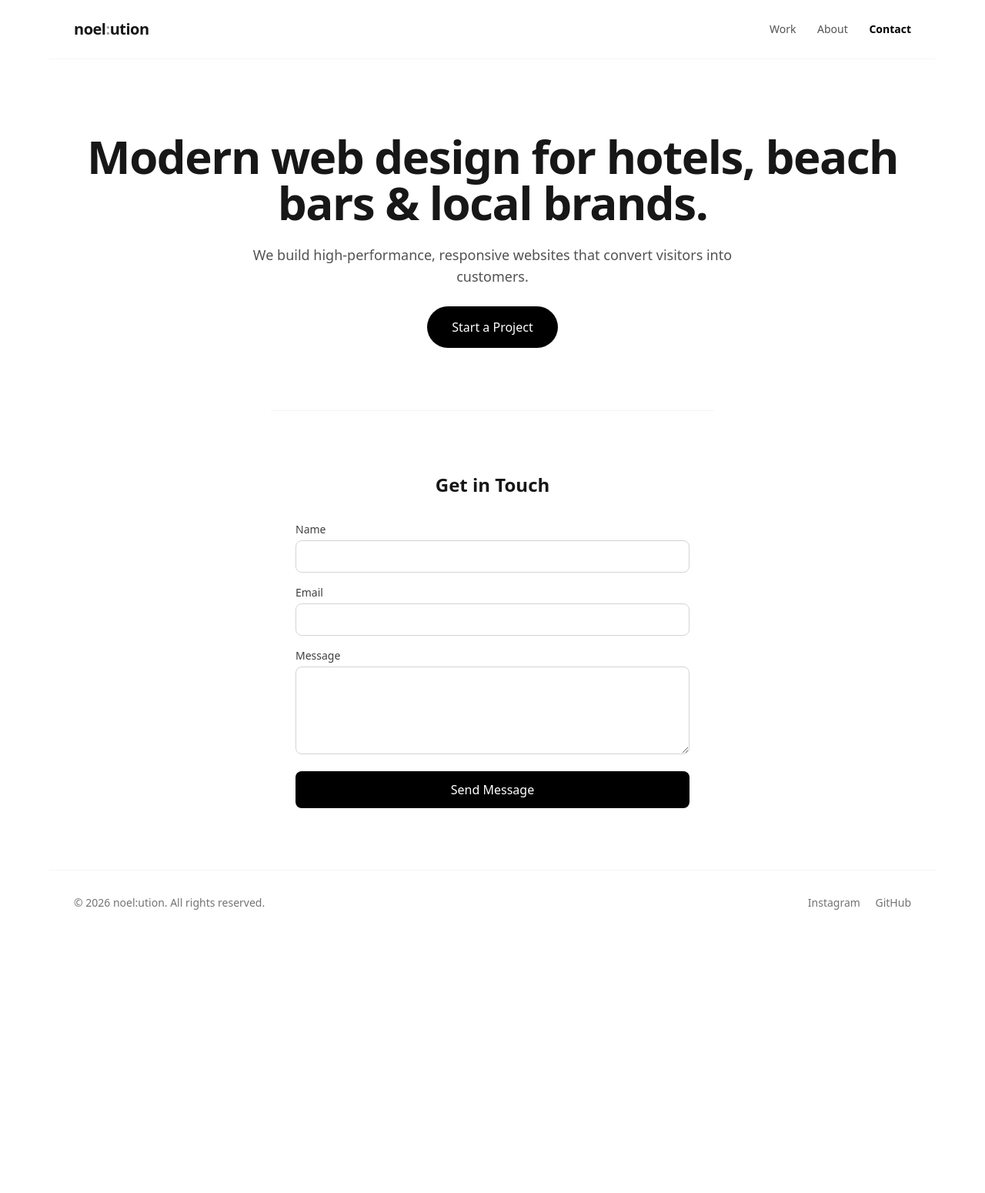
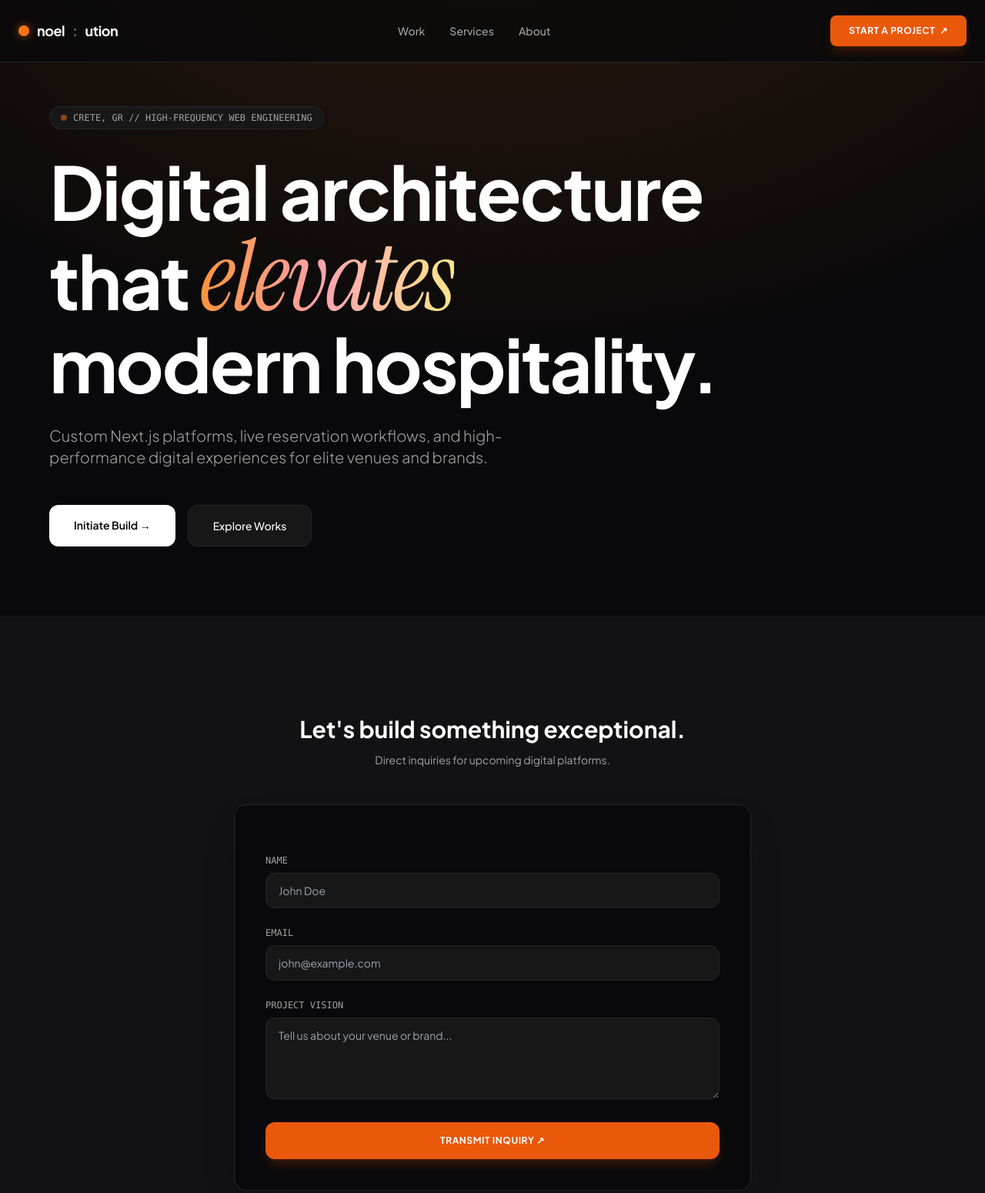
Before and after one commit to noelution/noel-ution, a plain HTML site: page index.html in a window 1280 px wide. Shown: the top 1550 px of the page at 77% size. Before the commit the page ends 1215 px from the top, so only its background shows below. Drawn offline with nearby package versions, Linux system fonts and the light colour scheme.

Commit message:
Update index.html

```diff
--- a/index.html
+++ b/index.html
@@ -1,56 +1,130 @@
 <!DOCTYPE html>
-<html lang="en">
+<html lang="en" class="dark scroll-smooth">
 <head>
     <meta charset="UTF-8">
     <meta name="viewport" content="width=device-width, initial-scale=1.0">
-    <title>noel:ution — Digital Agency</title>
+    <title>noel:ution — High-Frequency Web Engineering</title>
     <script src="https://cdn.tailwindcss.com"></script>
+    <link rel="preconnect" href="https://fonts.googleapis.com">
+    <link rel="preconnect" href="https://fonts.gstatic.com" crossorigin>
+    <link href="https://fonts.googleapis.com/css2?family=Instrument+Serif:ital@0;1&family=Plus+Jakarta+Sans:wght@300;400;500;600;700&display=swap" rel="stylesheet">
+    <script>
+        tailwind.config = {
+            darkMode: 'class',
+            theme: {
+                extend: {
+                    colors: {
+                        darkBg: '#09090b',
+                        cardBg: '#121215',
+                    },
+                    fontFamily: {
+                        sans: ['Plus Jakarta Sans', 'sans-serif'],
+                        serif: ['Instrument Serif', 'serif'],
+                    }
+                }
+            }
+        }
+    </script>
+    <style>
+        body { background-color: #09090b; color: #f4f4f5; font-family: 'Plus Jakarta Sans', sans-serif; }
+    </style>
 </head>
-<body class="bg-white text-neutral-900 font-sans antialiased">
+<body class="selection:bg-orange-500 selection:text-white antialiased">
     <!-- Header -->
-    <header class="border-b border-neutral-100 py-6 px-8 flex justify-between items-center max-w-6xl mx-auto">
-        <div class="font-bold text-xl tracking-tight">noel<span class="text-neutral-400">:</span>ution</div>
-        <nav class="space-x-6 text-sm font-medium text-neutral-600">
-            <a href="#work" class="hover:text-black">Work</a>
-            <a href="#about" class="hover:text-black">About</a>
-            <a href="#contact" class="text-black font-semibold">Contact</a>
+    <header class="fixed top-0 left-0 right-0 z-50 bg-[#09090b]/80 backdrop-blur-md border-b border-white/10">
+        <div class="max-w-7xl mx-auto px-6 h-20 flex items-center justify-between">
+            <a href="#" class="flex items-center gap-2.5 font-bold text-lg tracking-tight text-white">
+                <span class="w-3.5 h-3.5 rounded-full bg-orange-500 inline-block shadow-[0_0_12px_rgba(249,115,22,0.6)]"></span>
+                noel<span class="text-neutral-500">:</span>ution
+            </a>
+            <nav class="hidden md:flex items-center space-x-8 text-sm font-medium text-neutral-400">
+                <a href="#work" class="hover:text-white transition-colors">Work</a>
+                <a href="#services" class="hover:text-white transition-colors">Services</a>
+                <a href="#about" class="hover:text-white transition-colors">About</a>
             </nav>
+            <a href="#contact" class="px-6 py-3 bg-orange-600 hover:bg-orange-500 text-white text-xs font-bold uppercase tracking-wider rounded-lg transition-all flex items-center gap-1.5 shadow-lg shadow-orange-600/20">
+                Start a Project <span>↗</span>
+            </a>
+        </div>
     </header>
 
-    <!-- Hero -->
-    <section class="py-24 px-8 max-w-6xl mx-auto text-center">
-        <h1 class="text-4xl md:text-6xl font-bold tracking-tight mb-6">Modern web design for hotels, beach bars & local brands.</h1>
-        <p class="text-lg text-neutral-600 max-w-2xl mx-auto mb-10">We build high-performance, responsive websites that convert visitors into customers.</p>
-        <a href="#contact" class="px-8 py-4 bg-black text-white font-medium rounded-full hover:bg-neutral-800 transition-colors">Start a Project</a>
+    <!-- Hero Section -->
+    <section class="relative min-h-screen flex flex-col justify-center pt-32 pb-20 px-6 overflow-hidden">
+        <!-- Subtle background glow -->
+        <div class="absolute inset-0 bg-[radial-gradient(ellipse_80%_80%_at_50%_-20%,rgba(249,115,22,0.15),rgba(255,255,255,0))] pointer-events-none"></div>
+
+        <div class="max-w-6xl mx-auto w-full relative z-10">
+            <div class="inline-flex items-center gap-2 px-3.5 py-1.5 rounded-full bg-neutral-900 border border-neutral-800 text-xs font-mono text-neutral-400 mb-8">
+                <span class="w-2 h-2 rounded-full bg-orange-500 animate-pulse"></span>
+                CRETE, GR // HIGH-FREQUENCY WEB ENGINEERING
+            </div>
+
+            <h1 class="text-5xl sm:text-7xl lg:text-8xl font-bold tracking-tight text-white leading-[1.05] mb-8">
+                Digital architecture <br>
+                that <span class="font-serif italic font-normal text-transparent bg-clip-text bg-gradient-to-r from-orange-400 via-rose-300 to-amber-200 text-6xl sm:text-8xl lg:text-9xl">elevates</span> <br>
+                modern hospitality.
+            </h1>
+
+            <p class="text-lg sm:text-xl text-neutral-400 max-w-2xl font-light mb-12">
+                Custom Next.js platforms, live reservation workflows, and high-performance digital experiences for elite venues and brands.
+            </p>
+
+            <div class="flex flex-wrap gap-4">
+                <a href="#contact" class="px-8 py-4 bg-white text-black font-semibold rounded-xl hover:bg-neutral-200 transition-all text-sm">
+                    Initiate Build →
+                </a>
+                <a href="#work" class="px-8 py-4 bg-neutral-900 border border-neutral-800 text-white font-medium rounded-xl hover:bg-neutral-800 transition-all text-sm">
+                    Explore Works
+                </a>
+            </div>
+        </div>
     </section>
 
     <!-- Contact Section -->
-    <section id="contact" class="py-20 px-8 max-w-xl mx-auto border-t border-neutral-100">
-        <h2 class="text-2xl font-bold mb-8 text-center">Get in Touch</h2>
-        <form action="https://api.web3forms.com/submit" method="POST" class="space-y-4">
+    <section id="contact" class="py-32 px-6 border-t border-neutral-900 bg-cardBg">
+        <div class="max-w-2xl mx-auto">
+            <div class="text-center mb-12">
+                <h2 class="text-3xl font-bold text-white mb-3">Let's build something exceptional.</h2>
+                <p class="text-neutral-400 text-sm">Direct inquiries for upcoming digital platforms.</p>
+            </div>
+
+            <form action="https://api.web3forms.com/submit" method="POST" class="space-y-6 bg-darkBg p-8 sm:p-10 rounded-2xl border border-neutral-800 shadow-2xl">
                 <input type="hidden" name="access_key" value="94bd55eb-cdc2-48e7-adf9-3c29fb0950a8">
+                <input type="hidden" name="subject" value="New Inquiry via noel:ution">
+
                 <div>
-                <label class="block text-sm font-medium text-neutral-700 mb-1">Name</label>
-                <input type="text" name="name" required class="w-full px-4 py-2 border border-neutral-300 rounded-lg focus:ring-2 focus:ring-black focus:outline-none">
+                    <label class="block text-xs font-mono uppercase text-neutral-400 mb-2">Name</label>
+                    <input type="text" name="name" required class="w-full bg-neutral-900 border border-neutral-800 rounded-xl px-4 py-3 text-white text-sm focus:outline-none focus:border-orange-500 transition-colors" placeholder="John Doe">
                 </div>
                 <div>
-                <label class="block text-sm font-medium text-neutral-700 mb-1">Email</label>
-                <input type="email" name="email" required class="w-full px-4 py-2 border border-neutral-300 rounded-lg focus:ring-2 focus:ring-black focus:outline-none">
+                    <label class="block text-xs font-mono uppercase text-neutral-400 mb-2">Email</label>
+                    <input type="email" name="email" required class="w-full bg-neutral-900 border border-neutral-800 rounded-xl px-4 py-3 text-white text-sm focus:outline-none focus:border-orange-500 transition-colors" placeholder="john@example.com">
                 </div>
                 <div>
-                <label class="block text-sm font-medium text-neutral-700 mb-1">Message</label>
-                <textarea name="message" rows="4" required class="w-full px-4 py-2 border border-neutral-300 rounded-lg focus:ring-2 focus:ring-black focus:outline-none"></textarea>
+                    <label class="block text-xs font-mono uppercase text-neutral-400 mb-2">Project Vision</label>
+                    <textarea name="message" rows="4" required class="w-full bg-neutral-900 border border-neutral-800 rounded-xl px-4 py-3 text-white text-sm focus:outline-none focus:border-orange-500 transition-colors" placeholder="Tell us about your venue or brand..."></textarea>
                 </div>
-            <button type="submit" class="w-full py-3 bg-black text-white font-medium rounded-lg hover:bg-neutral-800 transition-colors">Send Message</button>
+                <button type="submit" class="w-full py-4 bg-orange-600 hover:bg-orange-500 text-white font-bold text-xs uppercase tracking-wider rounded-xl transition-all shadow-lg shadow-orange-600/20">
+                    Transmit Inquiry ↗
+                </button>
             </form>
+        </div>
     </section>
 
     <!-- Footer -->
-    <footer class="border-t border-neutral-100 py-8 px-8 max-w-6xl mx-auto text-center text-sm text-neutral-500 flex justify-between items-center">
-        <div>&copy; 2026 noel:ution. All rights reserved.</div>
-        <div class="space-x-4">
-            <a href="https://instagram.com/" target="_blank" class="hover:text-black">Instagram</a>
-            <a href="https://github.com/noelution" target="_blank" class="hover:text-black">GitHub</a>
+    <footer class="border-t border-neutral-900 py-10 px-6 bg-darkBg">
+        <div class="max-w-7xl mx-auto flex flex-col sm:flex-row items-center justify-between gap-4 text-sm text-neutral-400">
+            <div class="flex items-center gap-2 font-bold text-white">
+                <span class="w-2.5 h-2.5 rounded-full bg-orange-500"></span> noel:ution
+            </div>
+            <div class="flex items-center gap-6 text-xs">
+                <a href="https://instagram.com/" target="_blank" class="hover:text-white transition-colors">Instagram</a>
+                <a href="https://github.com/noelution" target="_blank" class="hover:text-white transition-colors">GitHub</a>
+                <a href="mailto:noelswebsolutions@gmail.com" class="hover:text-white transition-colors">Email</a>
+            </div>
+            <div class="text-xs text-neutral-600">
+                &copy; 2026 noel:ution. All rights reserved.
+            </div>
         </div>
     </footer>
 </body>
```
Lines whose indentation alone changed are shown as unchanged.
